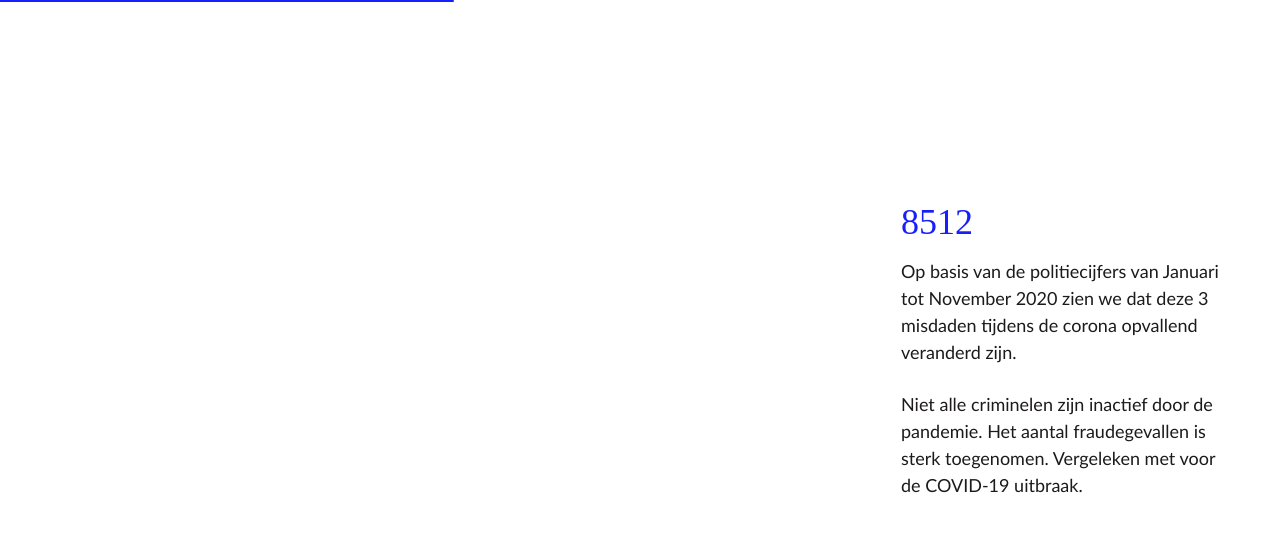
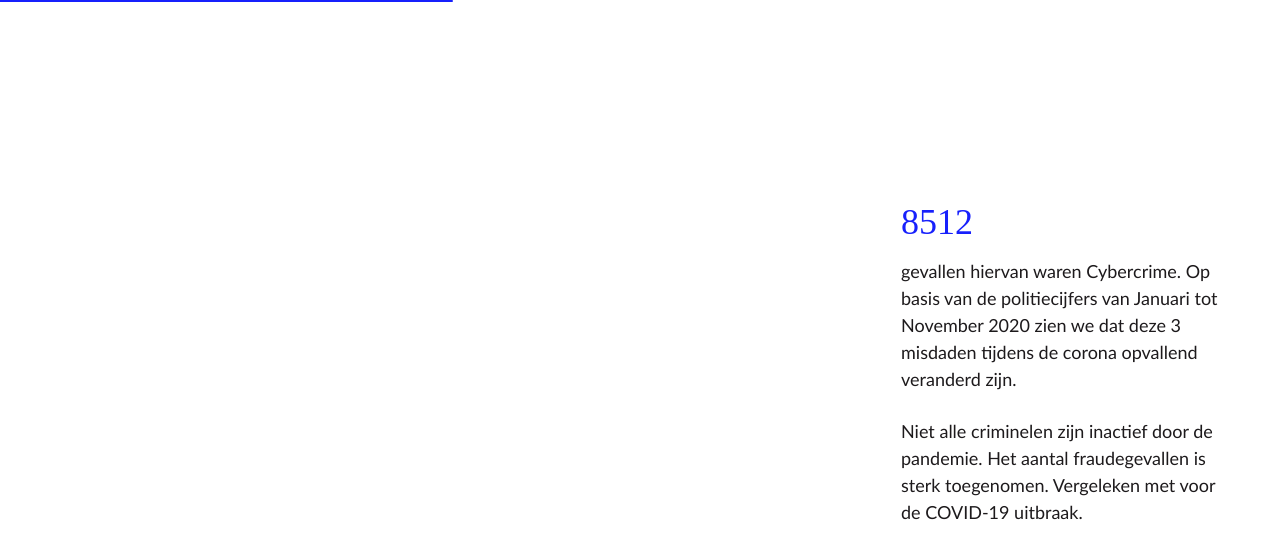
Before and after one commit to itsguus/project_information, a Jekyll site: the page built from index.md, in a window 1280 px wide and 900 px high, scrolled down 2590 px. Shown: the top 559 px of the window. Built offline with Jekyll 4.4.1, drawn with Linux system fonts in a browser that asks for light colours; some web fonts are replaced.

Commit message:
update Guus

```diff
--- a/index.md
+++ b/index.md
@@ -17,7 +17,7 @@ cijfers_articles:
         gedupeerden van criminaliteit waren tijdens de pandemie. Dit is een weergave van de hoeveelheid mensen die getroffen zijn door verschillende misdaden. COVID-19 heeft veel economische en humanitaire verliezen veroorzaakt. Daarnaast heeft het virus een grote impact op de ontwikkeling van criminaliteit in Nederland.
     - markdown: |
         ### 8512
-        Op basis van de politiecijfers van Januari tot November 2020 zien we dat deze 3 misdaden tijdens de corona opvallend veranderd zijn.
+        gevallen hiervan waren Cybercrime. Op basis van de politiecijfers van Januari tot November 2020 zien we dat deze 3 misdaden tijdens de corona opvallend veranderd zijn.
 
         Niet alle criminelen zijn inactief door de pandemie. Het aantal fraudegevallen is sterk toegenomen. Vergeleken met voor de COVID-19 uitbraak.
 
```
